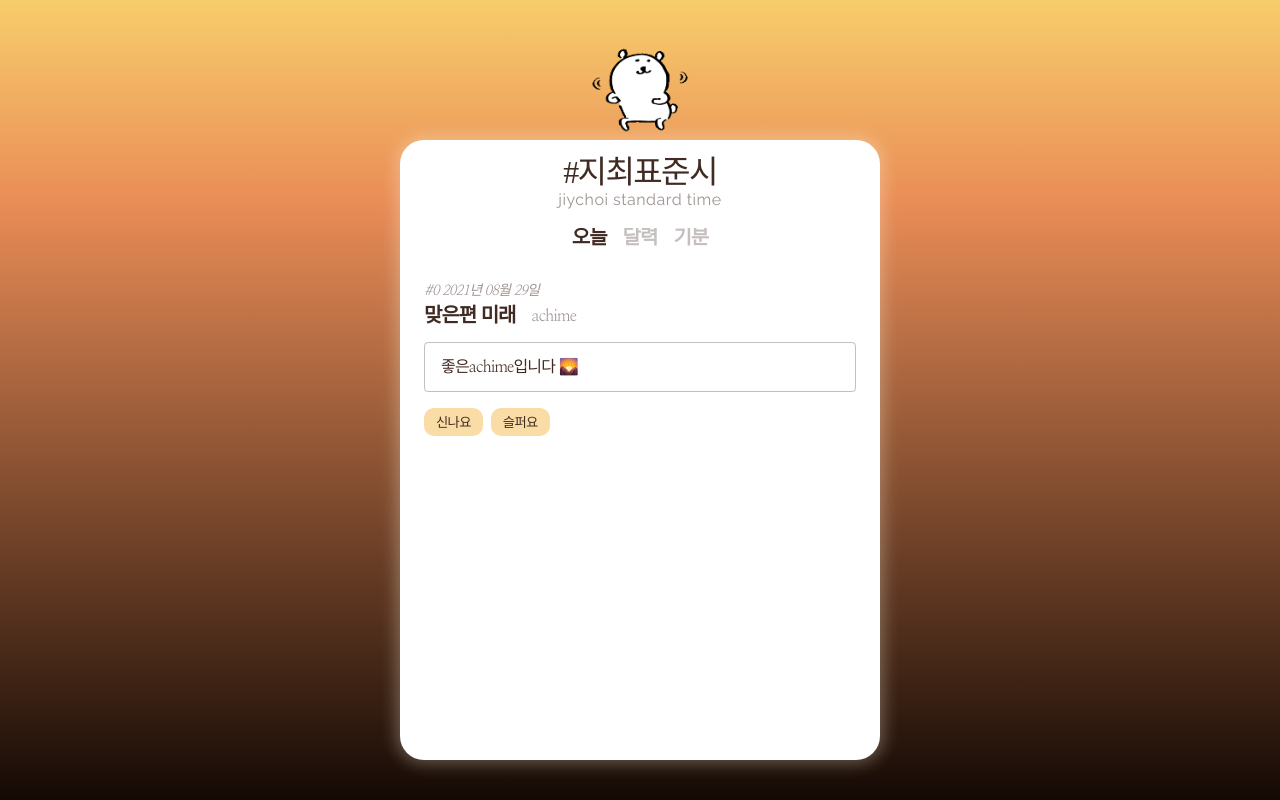
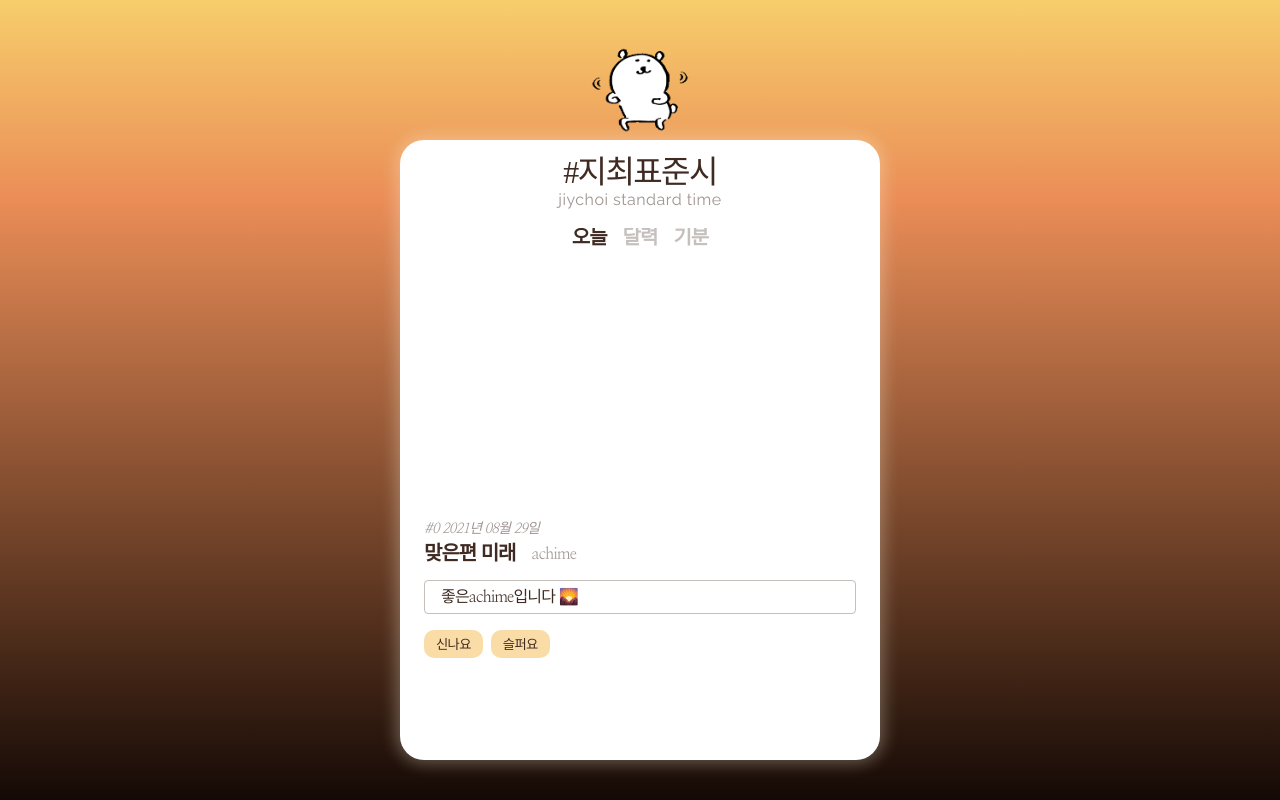
Before and after one commit to chichoon/JiychoiStandardTime, a React (Create React App) app: page /main in a window 1280 px wide. Built offline with nearby package versions, Linux system fonts and the light colour scheme; a web font is replaced by a local one.

Commit message:
Design: 플레이어 컴포넌트 디자인

```diff
--- a/src/components/PlayerComponent/playerComponent.module.scss
+++ b/src/components/PlayerComponent/playerComponent.module.scss
@@ -4,15 +4,18 @@
 @use 'styles/mixins/flexbox';
 
 .playerComponentWrapper {
+  height: 100%;
   font-family: 'Nanum Myeongjo', serif;
   color: colors.$DARK;
 }
 
 .playerInformation {
+  height: calc(50% - 16px);
   padding: 0 8px;
+  margin-top: 16px;
 
   .playerDate {
-    margin: 16px 0 8px;
+    margin-bottom: 8px;
     font-size: sizes.$FONT_SMALL;
     font-style: italic;
     color: colors.$DARK50;
@@ -35,8 +38,9 @@
   }
 
   .playerComment {
-    max-height: 192px;
-    padding: 16px;
+    max-height: calc(100% - 78px - 23.5px);
+    padding: 8px 16px;
+    margin-bottom: 16px;
     overflow: auto;
     border: 1px solid colors.$DARK30;
     border-radius: 4px;
```
